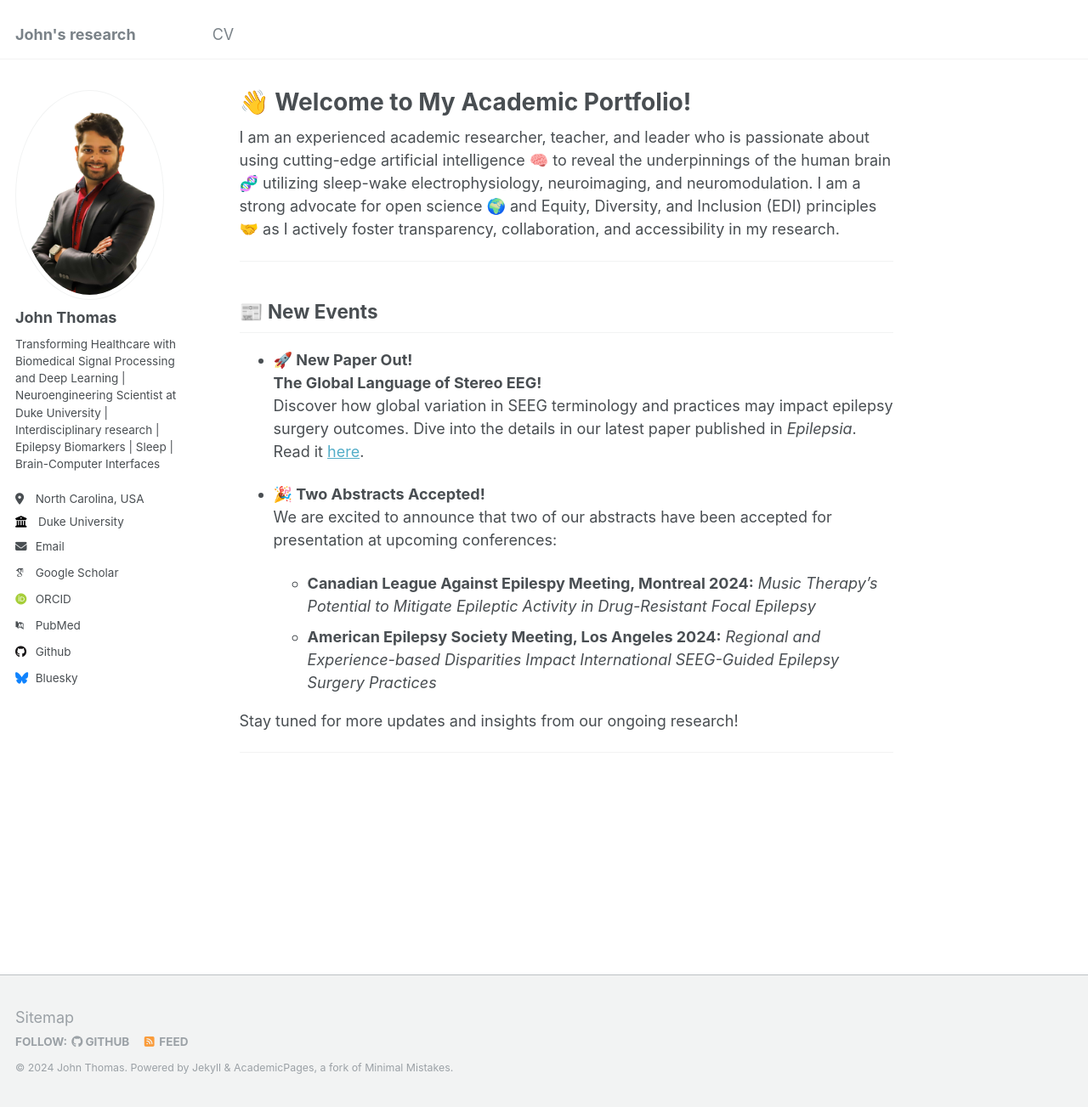
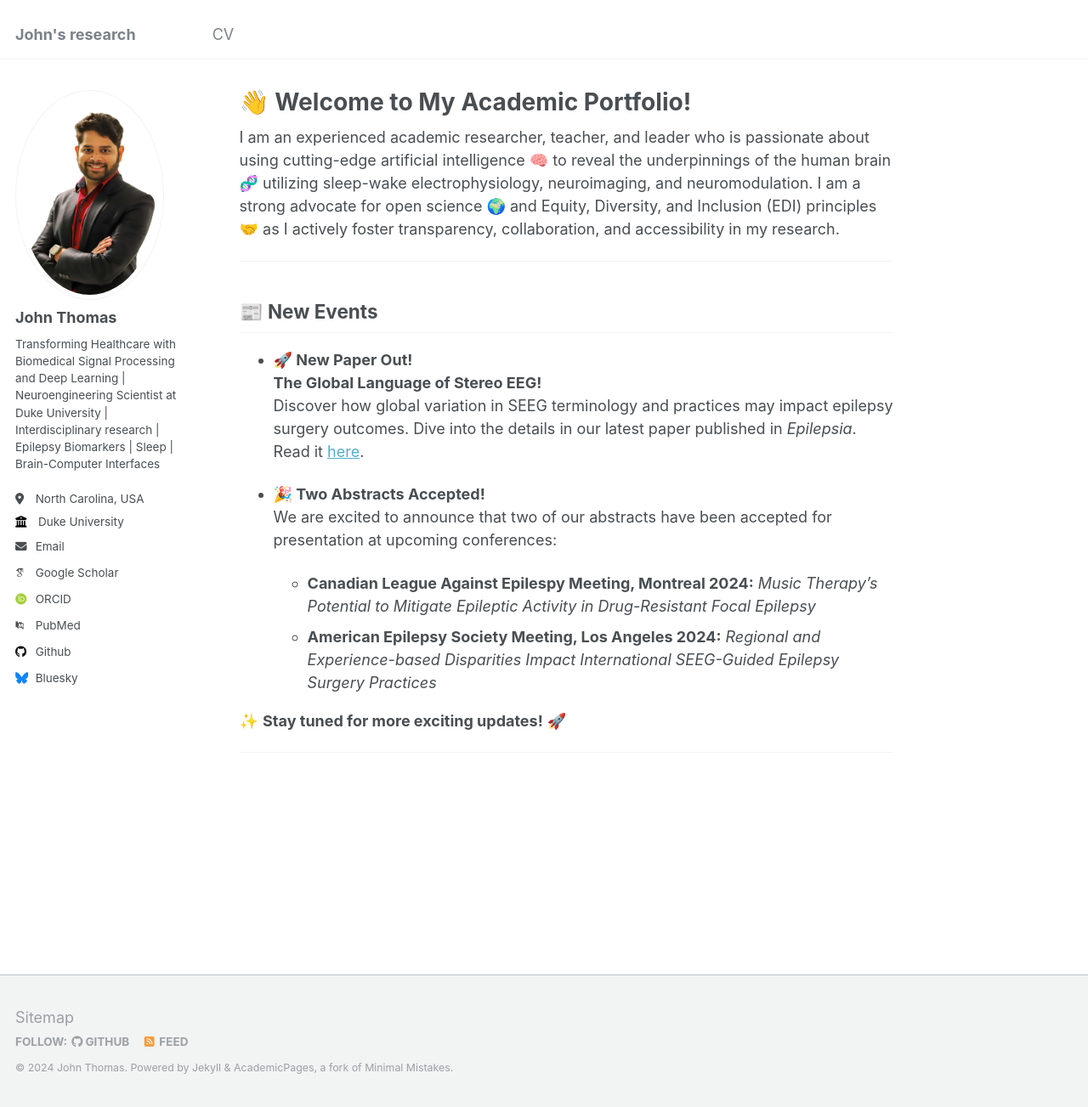
Before and after one commit to johnthomasphd/johnthomasphd.github.io, a Jekyll site: the page built from _pages/about.md, in a window 1280 px wide and 1303 px high. Shown: the whole window at 85% size. Built offline with Jekyll 4.4.1, drawn with Linux system fonts in a browser that asks for light colours; some web fonts are replaced.

Commit message:
Update about.md

```diff
--- a/_pages/about.md
+++ b/_pages/about.md
@@ -23,6 +23,7 @@ I am an experienced academic researcher, teacher, and leader who is passionate a
   - **Canadian League Against Epilespy Meeting, Montreal 2024:** *Music Therapy's Potential to Mitigate Epileptic Activity in Drug-Resistant Focal Epilepsy*
   - **American Epilepsy Society Meeting, Los Angeles 2024:** *Regional and Experience-based Disparities Impact International SEEG-Guided Epilepsy Surgery Practices*
 
-Stay tuned for more updates and insights from our ongoing research!
+✨ **Stay tuned for more exciting updates!**  🚀
+
 
 ---
```
